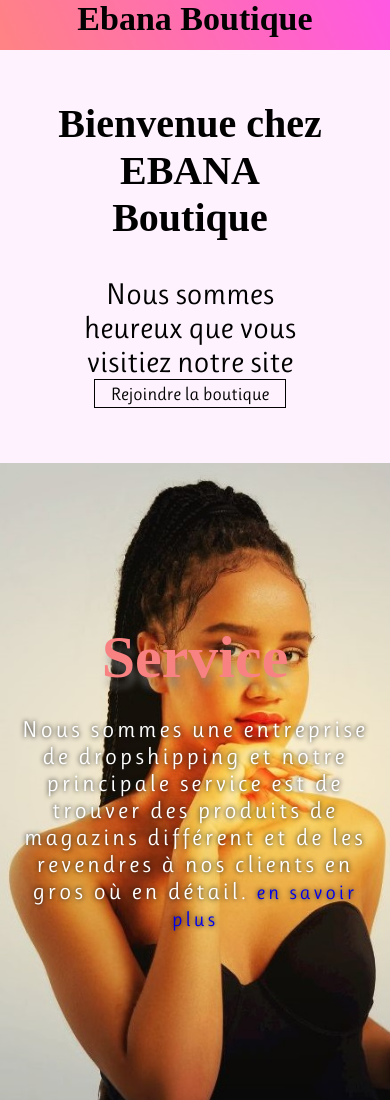
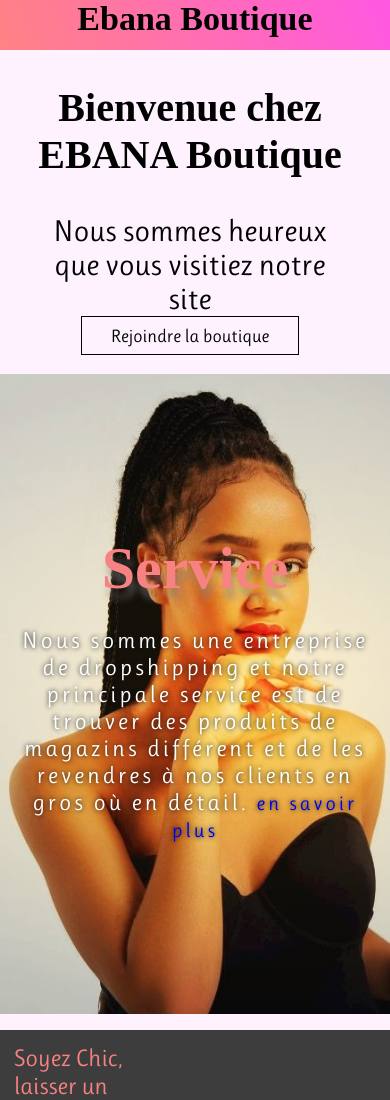
Before and after one commit to Ebana27/Ebana27.github.io, a plain HTML site: page index.html in a window 390 px wide. Shown: the top 1100 px of the page. Drawn offline with Linux system fonts and the light colour scheme; a web font is replaced by a local one.

Commit message:
Update responsive.css

```diff
--- a/Ebana Boutique/main/css/responsive.css
+++ b/Ebana Boutique/main/css/responsive.css
@@ -105,7 +105,7 @@
 
     main {
         width: 100%;
-        height: auto;
+        height: 300px;
         position: relative;
         top: 2em;
         display: flex;
@@ -115,11 +115,11 @@
     }
 
     main .__Text {
-        width: 70%;
+        width: 80%;
         height: auto;
         text-align: center;
         align-items: stretch;
-        margin: 2em auto;
+        margin: 1.2em auto;
     }
 
     .__Text {
```
